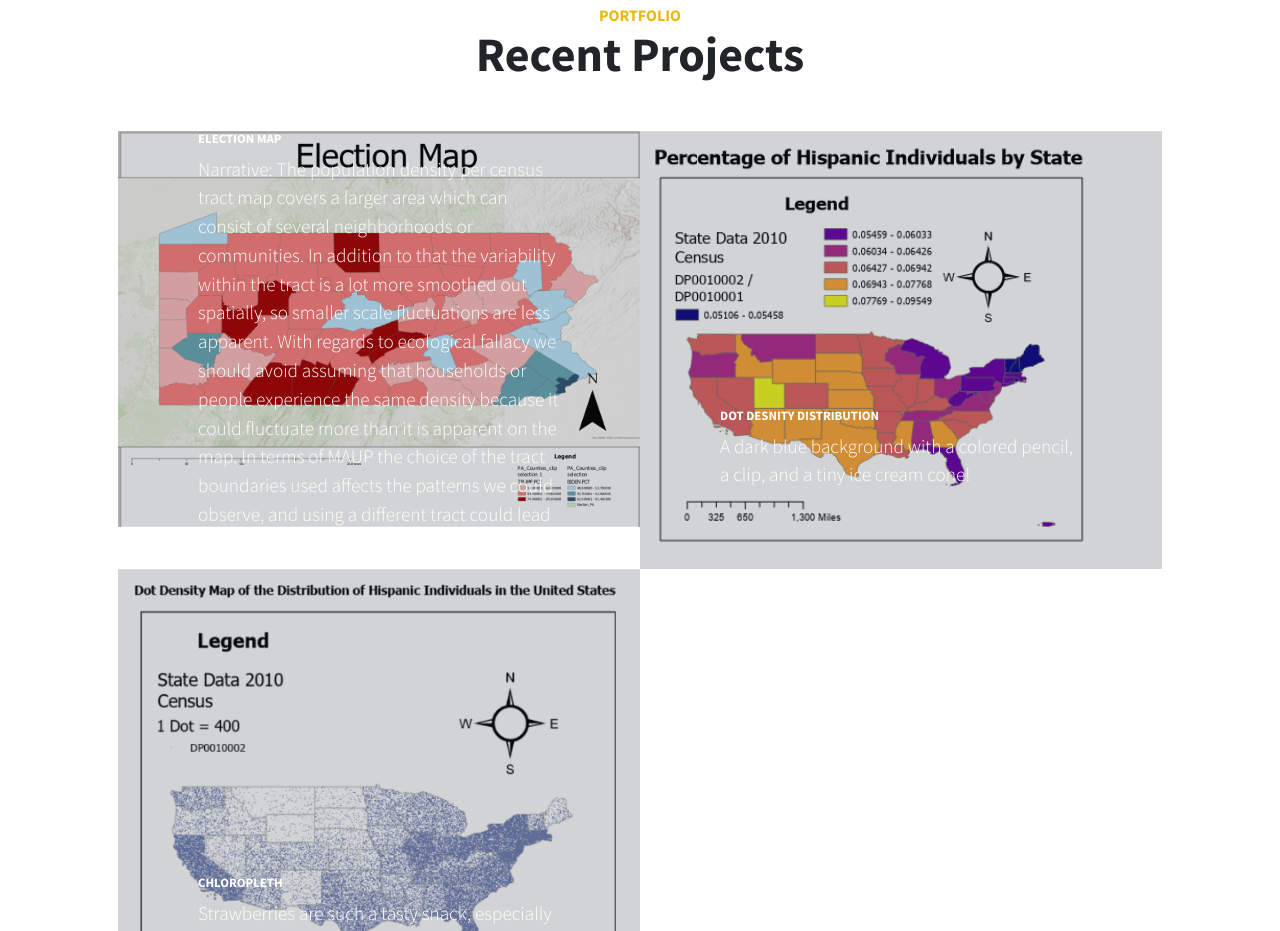
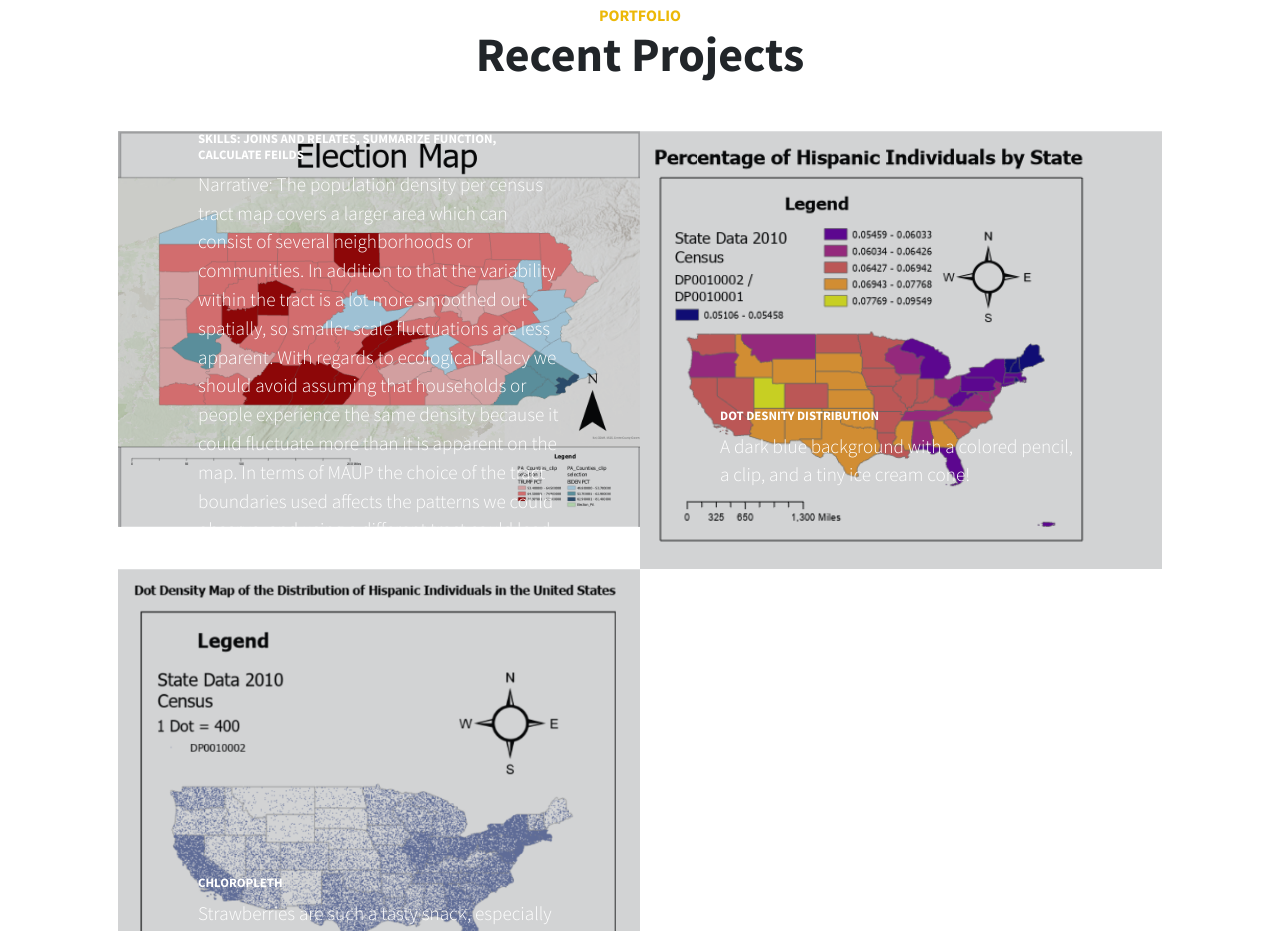
Before and after one commit to gkiriacos/SLAYLAB, a plain HTML site: page index.html in a window 1280 px wide. Shown: the part 1640-2571 px from the top of the page. Drawn offline with nearby package versions, Linux system fonts and the light colour scheme.

Commit message:
Update index.html

```diff
--- a/index.html
+++ b/index.html
@@ -70,7 +70,7 @@
                         <a class="portfolio-item" href="#!">
                             <div class="caption">
                                 <div class="caption-content">
-                                    <div class="h2">Election Map</div>
+                                    <div class="h2">Skills: Joins and Relates, Summarize Function, Calculate Feilds</div>
           <style>
         .caption-content {
             font-size: 12px; /* Adjust the size as needed */
```
